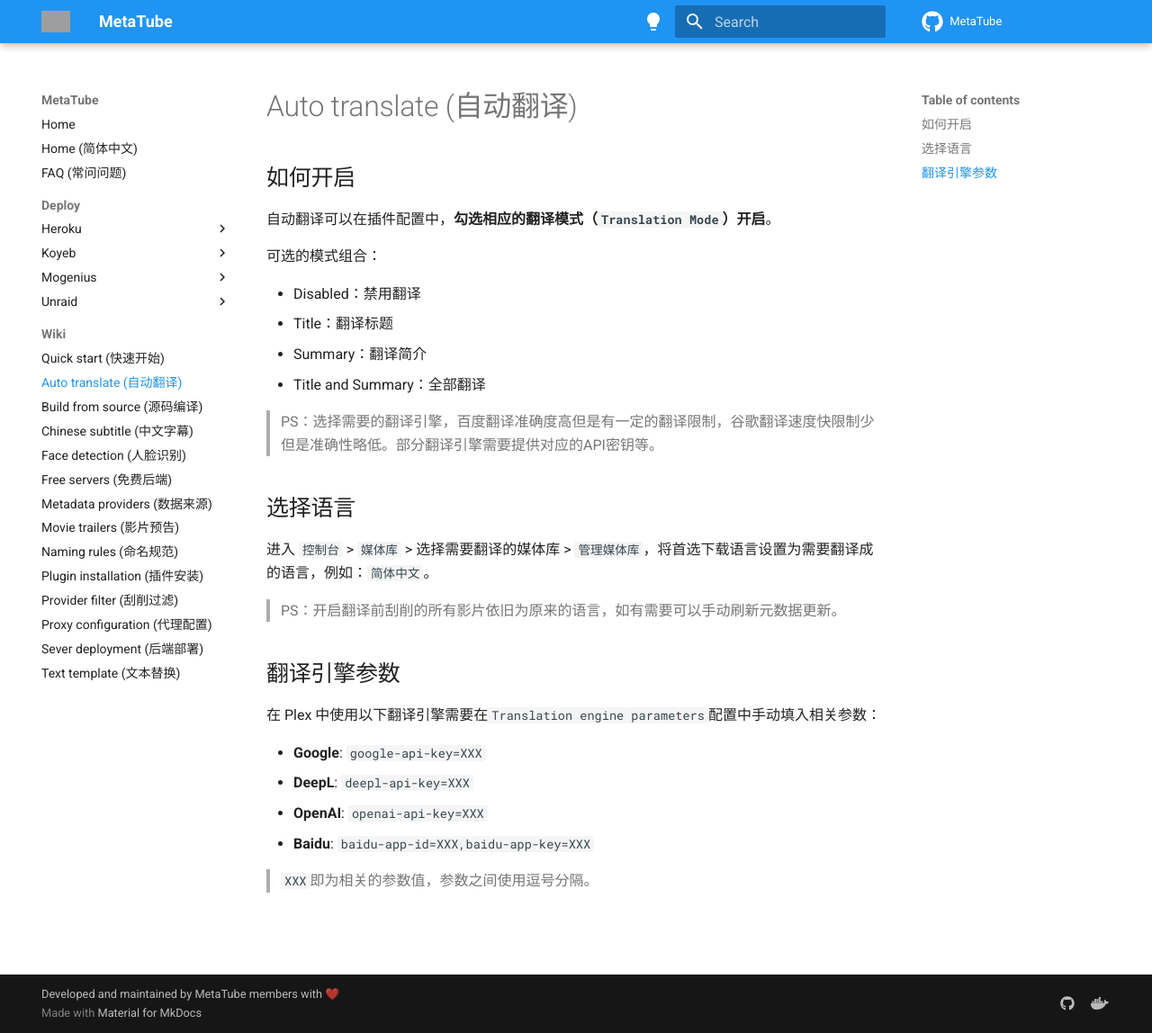
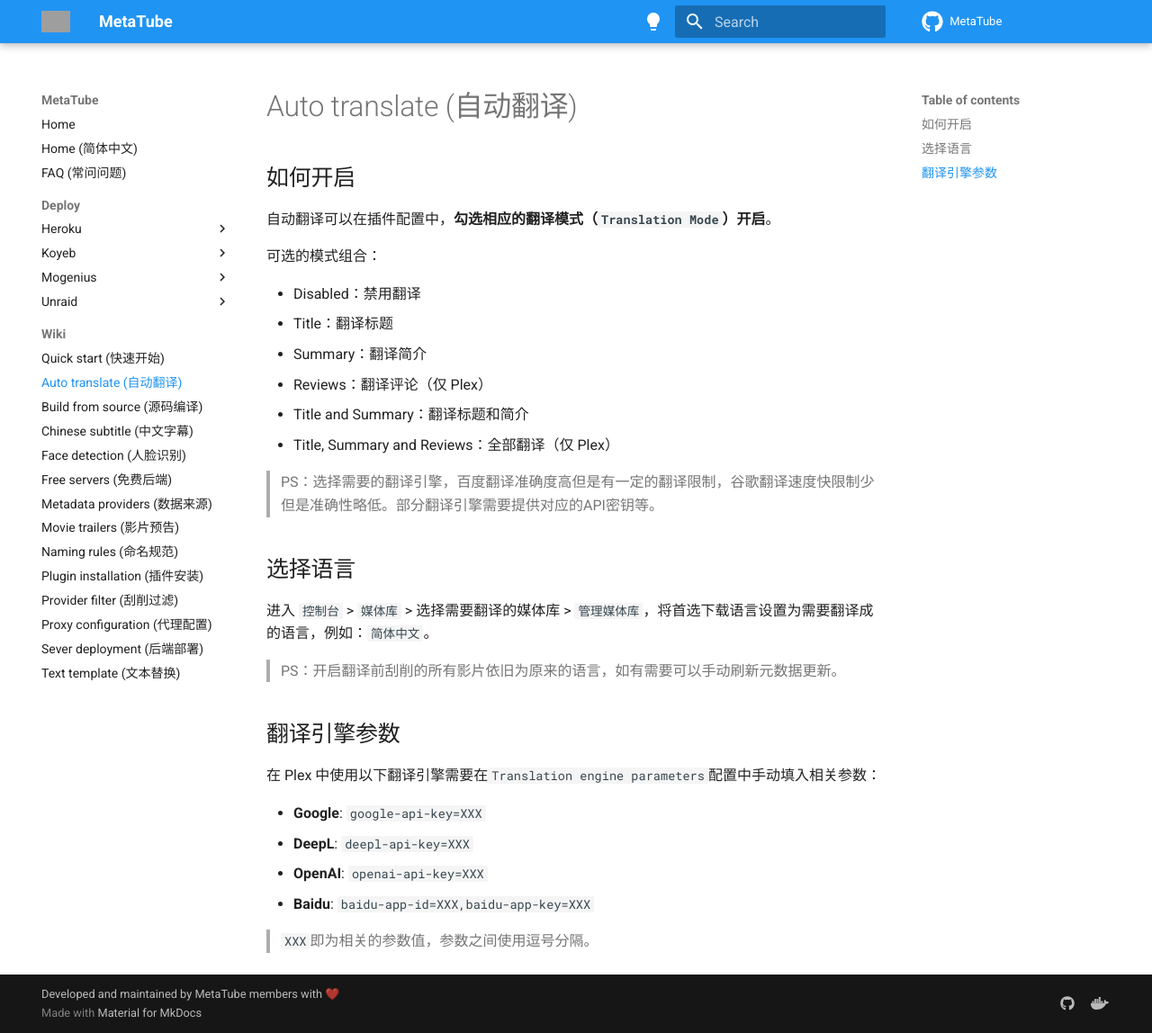
Before and after one commit to metatube-community/metatube-community.github.io, an MkDocs documentation site: the page built from docs/wiki/auto-translation.md, in a window 1280 px wide and 1148 px high. Shown: the whole window at 90% size. Built offline with MkDocs 1.6.1 and Material for MkDocs 9.7.7, drawn with Linux system fonts in a browser that asks for light colours; grey boxes are pictures that could not be loaded.

Commit message:
Docs: mode auto-translation.md

```diff
--- a/docs/wiki/auto-translation.md
+++ b/docs/wiki/auto-translation.md
@@ -9,7 +9,9 @@
 - Disabled：禁用翻译
 - Title：翻译标题
 - Summary：翻译简介
-- Title and Summary：全部翻译
+- Reviews：翻译评论（仅 Plex）
+- Title and Summary：翻译标题和简介
+- Title, Summary and Reviews：全部翻译（仅 Plex）
 
 > PS：选择需要的翻译引擎，百度翻译准确度高但是有一定的翻译限制，谷歌翻译速度快限制少但是准确性略低。部分翻译引擎需要提供对应的API密钥等。
 
```
